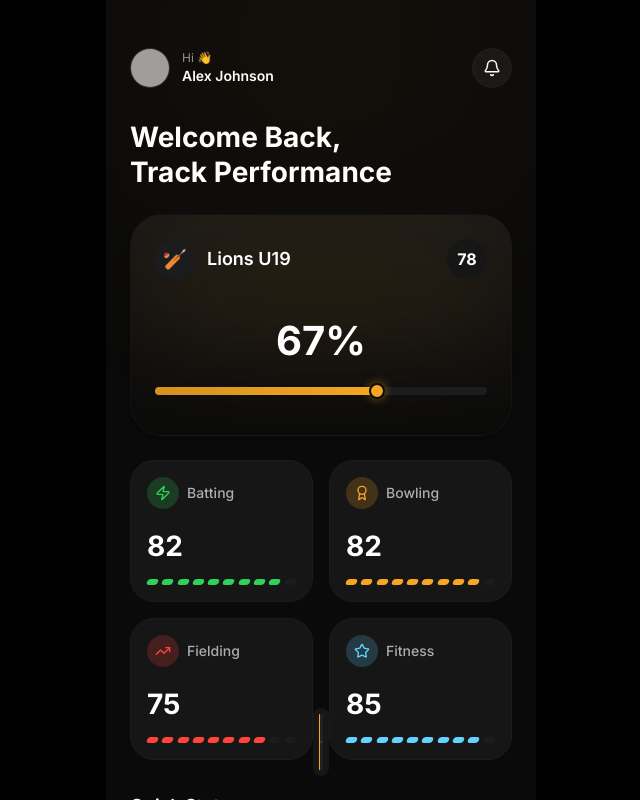
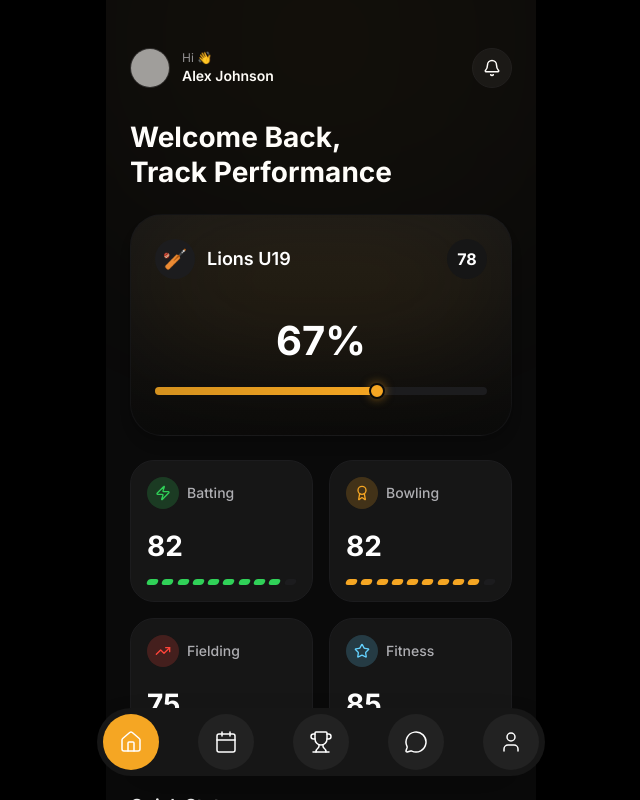
Before and after one commit to ChitkulLakshya/academypro, a React (Vite) app: page / in a window 1280 px wide. Both pictures are taken after a click on the button 803 px from the left and 732 px from the top of the page. Shown: the top 800 px of the page, without its empty margins (319-959 px from the left). Built offline with nearby package versions, Linux system fonts and the light colour scheme; grey boxes are pictures that could not be loaded.

Commit message:
fix: use inline styles for BottomNav fixed positioning to guarantee visibility

```diff
--- a/src/App.jsx
+++ b/src/App.jsx
@@ -109,18 +109,17 @@ export default function App() {
   }
 
   return (
-    <>
-      <div className="relative min-h-dvh bg-dark-900 pb-24 overflow-x-hidden">
+    <div className="relative min-h-dvh bg-dark-900">
       {/* subtle top glow — warm orange ambient light */}
       <div className="pointer-events-none absolute -top-40 left-1/2 -translate-x-1/2 w-[500px] h-[400px] rounded-full bg-orange/[0.04] blur-[120px]" />
 
       <AnimatePresence mode="wait" initial={false}>
         <motion.div
           key={tab}
-            initial={{ opacity: 0, y: 10 }}
-            animate={{ opacity: 1, y: 0 }}
-            exit={{ opacity: 0, y: -6 }}
-            transition={{ duration: 0.2, ease: 'easeOut' }}
+          initial={{ opacity: 0 }}
+          animate={{ opacity: 1 }}
+          exit={{ opacity: 0 }}
+          transition={{ duration: 0.15 }}
         >
           {tab === 'home' && <HomeScreen role={userRole} />}
           {tab === 'schedule' && <ScheduleScreen onBack={() => setTab('home')} />}
@@ -136,10 +135,12 @@ export default function App() {
         {showSearch && <SearchOverlay onClose={closeSearch} />}
         {selectedPlayer && <PlayerDetailModal player={selectedPlayer} onClose={closePlayerModal} />}
       </AnimatePresence>
+
+      {/* Bottom Navigation — rendered with inline style to guarantee visibility */}
+      <div style={{ position: 'fixed', bottom: '24px', left: '50%', transform: 'translateX(-50%)', zIndex: 9999, width: '92%', maxWidth: '448px' }}>
+        <BottomNav active={tab} onChange={setTab} />
       </div>
-
-      <BottomNav active={tab} onChange={setTab} />
-    </>
+    </div>
   )
 }
 
--- a/src/components/BottomNav.jsx
+++ b/src/components/BottomNav.jsx
@@ -11,7 +11,6 @@ export default function BottomNav({ active, onChange }) {
   ]
 
   return (
-    <div className="fixed bottom-6 left-1/2 -translate-x-1/2 z-50 w-[92%] max-w-md">
     <div className="bg-[#161616] rounded-full p-1.5 flex items-center justify-between shadow-2xl">
       {tabs.map((tab) => {
         const isActive = active === tab.id
@@ -46,6 +45,5 @@ export default function BottomNav({ active, onChange }) {
         )
       })}
     </div>
-    </div>
   )
 }
```
Lines whose indentation alone changed are shown as unchanged.
